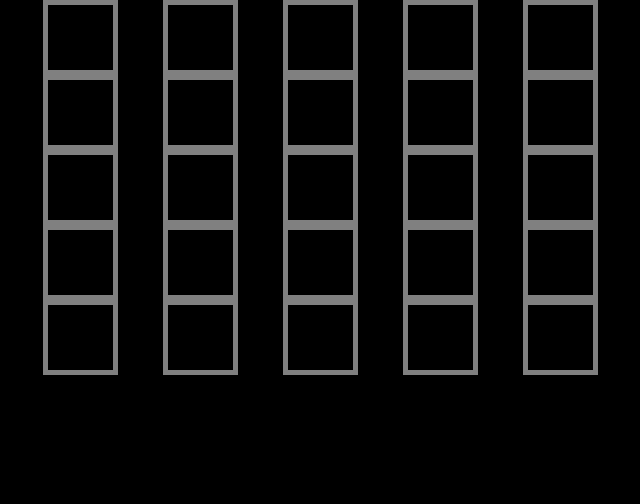
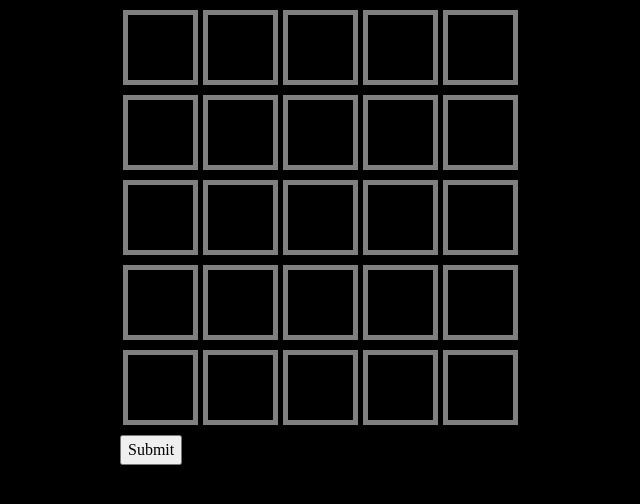
Before and after one commit to JoshuaCachola/wordle-clone, a Svelte app: page / in a window 1280 px wide. Shown: the top 504 px of the page, without its empty margins (320-960 px from the left). Built offline with nearby package versions, Linux system fonts and the light colour scheme.

Commit message:
add: function to check guess attempt

```diff
--- a/src/App.svelte
+++ b/src/App.svelte
@@ -1,54 +1,75 @@
 <script>
-  let word = 'again'.split('');
-  let guesses = new Array(5).fill().map(() => new Array(5).fill(''));
-  // let guesses = [
-  //   ['', '', '', '', ''],
-  //   ['', '', '', '', ''],
-  //   ['', '', '', '', ''],
-  //   ['', '', '', '', ''],
-  //   ['', '', '', '', ''],
-  // ];
+  import Letter from './Letter.svelte';
+
+  const word = 'again'.split('');
+  const vacant = '';
+  let guesses = new Array(5)
+    .fill()
+    .map(() => new Array(5).fill({ letter: vacant, state: 'in-progress' }));
   let attemptNumber = 0;
   let currentPosition = 0;
 
   function handleKeydown(e) {
     const currentAttempt = guesses[attemptNumber];
-
-    if (e.keyCode === 8 && currentPosition >= 0) {
-      if (currentAttempt[currentPosition] !== '') {
-        currentAttempt[currentPosition] = '';
-      } else {
+    if (e.keyCode === 8 && currentPosition > 0) {
+      if (currentAttempt[currentPosition].letter === vacant) {
         currentPosition--;
-        currentAttempt[currentPosition] = '';
       }
+      currentAttempt[currentPosition] = {
+        ...currentAttempt[currentPosition],
+        letter: vacant,
+      };
     } else if (e.keyCode >= 65 && e.keyCode <= 90) {
-      if (currentPosition === 4 && currentAttempt[currentPosition] !== '') {
+      if (
+        currentPosition === 4 &&
+        currentAttempt[currentPosition].letter !== vacant
+      ) {
         return;
       }
-      const letter = e.key;
-      currentAttempt[currentPosition] = letter.toUpperCase();
+      currentAttempt[currentPosition] = {
+        ...currentAttempt[currentPosition],
+        letter: e.key,
+      };
       if (currentPosition < 4) currentPosition++;
     }
+    console.log(guesses);
+    guesses = guesses;
+  }
 
-    guesses = guesses;
+  function checkWord() {
+    // checks for incomplete attempt
+    if (guesses[attemptNumber][word.length - 1].letter === vacant) return;
+
+    const wordSet = new Set(word);
+    const guessResult = guesses[attemptNumber];
+    guessResult.map((letterObj, idx) => {
+      if (word[idx] === letterObj.letter) {
+        letterObj.state = 'hit';
+      } else if (wordSet.has(letterObj.letter)) {
+        letterObj.state = 'in-word';
+      } else {
+        letterObj.state = 'miss';
+      }
+    });
+
+    guesses[attemptNumber] = [...guessResult];
+    attemptNumber++;
+    currentPosition = 0;
   }
 </script>
 
 <svelte:window on:keydown={handleKeydown} />
 
 <main>
-  <!-- <h1>Worduhl</h1> -->
   <div class="container">
     {#each guesses as word}
       <div class="squares-container">
-        {#each word as letter}
-          <div class="square">
-            <kbd class="letter">{letter}</kbd>
-          </div>
+        {#each word as letterObj}
+          <Letter letter={letterObj.letter} state={letterObj.state} />
         {/each}
       </div>
     {/each}
-    <!-- <button on:submit={checkWord}>Submit</button> -->
+    <button on:click={checkWord}>Submit</button>
   </div>
 </main>
 
@@ -63,24 +84,7 @@
   .squares-container {
     display: flex;
     justify-content: space-around;
-    width: 600px;
-  }
-
-  .square {
-    width: 75px;
-    height: 75px;
-    background-color: black;
-    display: flex;
-    align-items: center;
-    justify-content: center;
-    border-color: grey;
-    border-width: 5px;
-    border-style: solid;
-  }
-
-  .letter {
-    font-size: 36px;
-    font-weight: 800;
-    color: white;
+    width: 400px;
+    margin: 10px 0;
   }
 </style>
--- /dev/null
+++ b/src/Letter.svelte
@@ -0,0 +1,45 @@
+<script>
+  export let letter;
+  export let state;
+</script>
+
+<div class="square {state}">
+  <kbd class="letter">
+    {letter.toUpperCase()}
+  </kbd>
+</div>
+
+<style>
+  .square {
+    width: 75px;
+    height: 75px;
+    display: flex;
+    align-items: center;
+    justify-content: center;
+    border-color: grey;
+    border-width: 5px;
+    border-style: solid;
+  }
+
+  .in-progress {
+    background-color: black;
+  }
+
+  .hit {
+    background-color: green;
+  }
+
+  .miss {
+    background-color: red;
+  }
+
+  .in-word {
+    background-color: yellow;
+  }
+
+  .letter {
+    font-size: 36px;
+    font-weight: 800;
+    color: white;
+  }
+</style>
```
